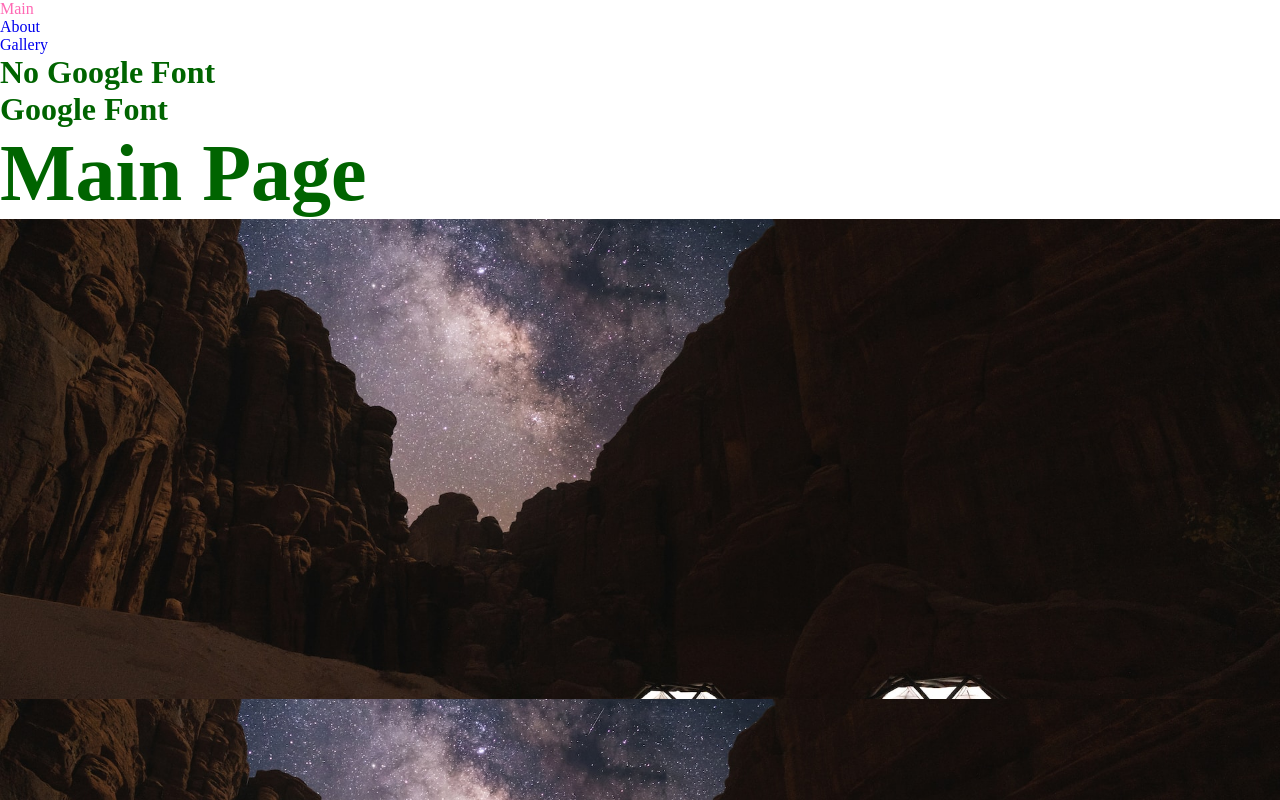
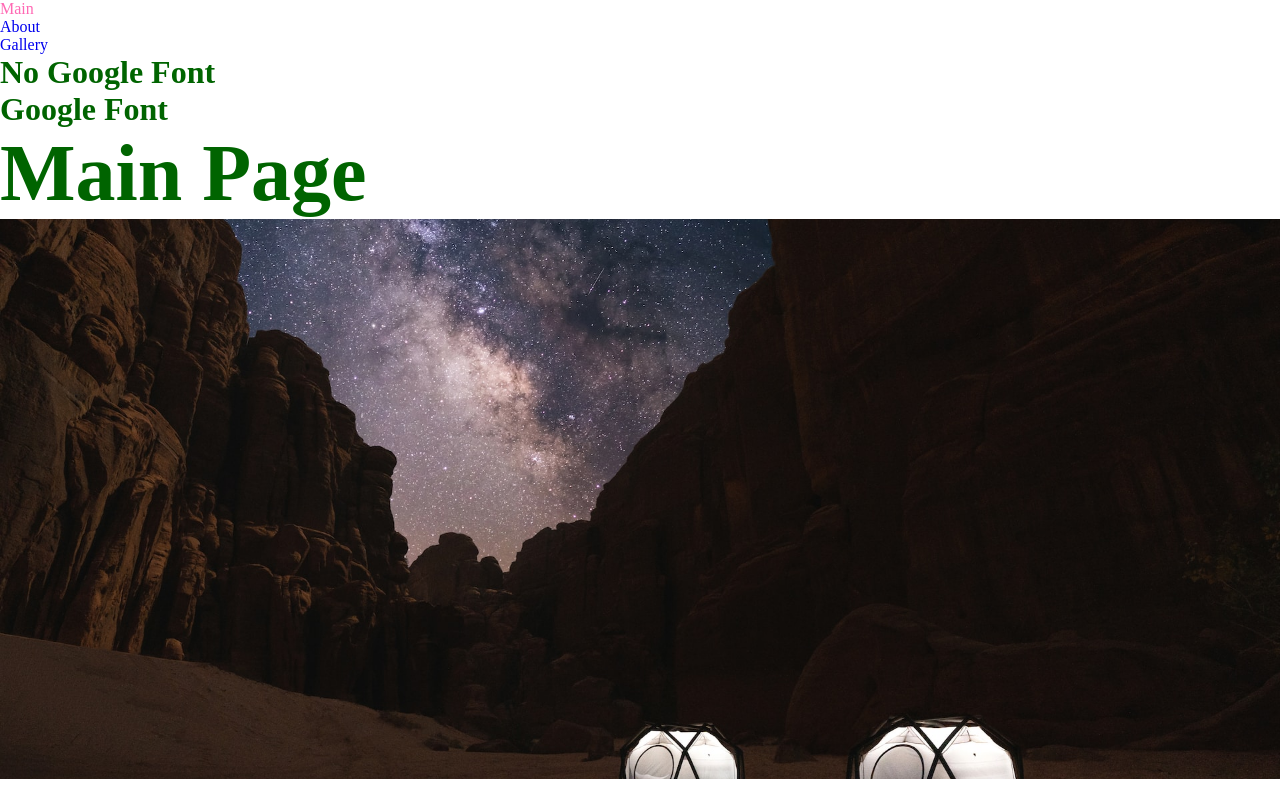
Before and after one commit to 2Joopiter/next-basic, a Next.js app: page / in a window 1280 px wide. Shown: the top 800 px of the page. Built offline with nearby package versions, Linux system fonts and the light colour scheme.

Commit message:
이미지크기가 연산될 사이즈 지정방법

```diff
--- a/app/main.module.scss
+++ b/app/main.module.scss
@@ -5,8 +5,9 @@
 
 	.pic {
 		width: 100%;
-		height: 60vh;
+		height: 70vh;
 		position: relative;
+		margin-bottom: 4000px;
 
 		img {
 			width: 100%;
--- a/app/page.jsx
+++ b/app/page.jsx
@@ -9,11 +9,20 @@ export default function Home() {
 		<main className={styles.main}>
 			<h1>Main Page</h1>
 			<div className={clsx(styles.pic)}>
-				<img src={pic.src} alt='image' />
+				<Image
+					src={pic}
+					alt='image'
+					width={300}
+					height={300}
+					quality={100}
+					// 속성이 fill일 때 next가 크기 산정하기 어려우므로, 특정 크기 미만의 브라우저폭에 대한 사이즈 크기를 지정하기를 권장
+					sizes='(min-width: 808px) 50vw, 100vw'
+					priority
+				/>
 			</div>
 
 			<div className={clsx(styles.pic)}>
-				<Image src={pic2} alt='image' fill quality={100} priority />
+				<Image src={pic2} alt='image' fill quality={100} />
 			</div>
 		</main>
 	);
@@ -21,9 +30,14 @@ export default function Home() {
 
 /*
 	NEXT에서 Image 컴포넌트를 사용해야 하는 이유
+	0. LCP(Largest Contentfull Paint): 웹페이지 로딩속도 측정시 컨텐츠에 있는 이미지나 영상같이 용량이 큰 소스용량까지 로딩속도 측정에 포함시키는 방식 (Image 컴포넌트는 LCP의 성능점수를 높이기 위한 방식)
 	1. 원본 빌드시 Import 한 다음 브라우저 크기에 따른 이미지 용량을 자동 최적화 시켜줌
 	2. 클라이언트 요청이 들어올 때 미리 최적화 시킨 이미지를 랜더링
 	3. quality 속성으로 직접 최적화 가능 0~100(default:75)
 	4. priority 속성을 이용해 빨리 출력해야 하는 이미지에 우선순위 부여 가능
 	4-1. 기본적으로 Image 컴포넌트는 lazy 로딩기능을 적용하는데 Priority 기능 적용시 lazy loading 기능은 강제 해제됨(주의)
+	5. Lazy loading이란 viewport에 보이는 이미지만 렌더링을 하고 문서에는 있지만 viewport에 보이지 않으면 로딩을 미루는 방식
+	6. Image 컴포넌트 호출시 가급적 width, height 속성을 지정해야 next가 빌드시에 해당 사이즈에 맞는 최적화 작업을 함
+	7. 이미지의 크기가 고정값이 아닐때는 fill 적용하기 (연결되어있는 style의 넓이, 높이를 판단해서 알아서 최적화함)
+	8. fill속성 적용시 추가적으로 하면 좋은 속성 > sizes
 */
```
Also changed, not shown: public/pic.jpg.
